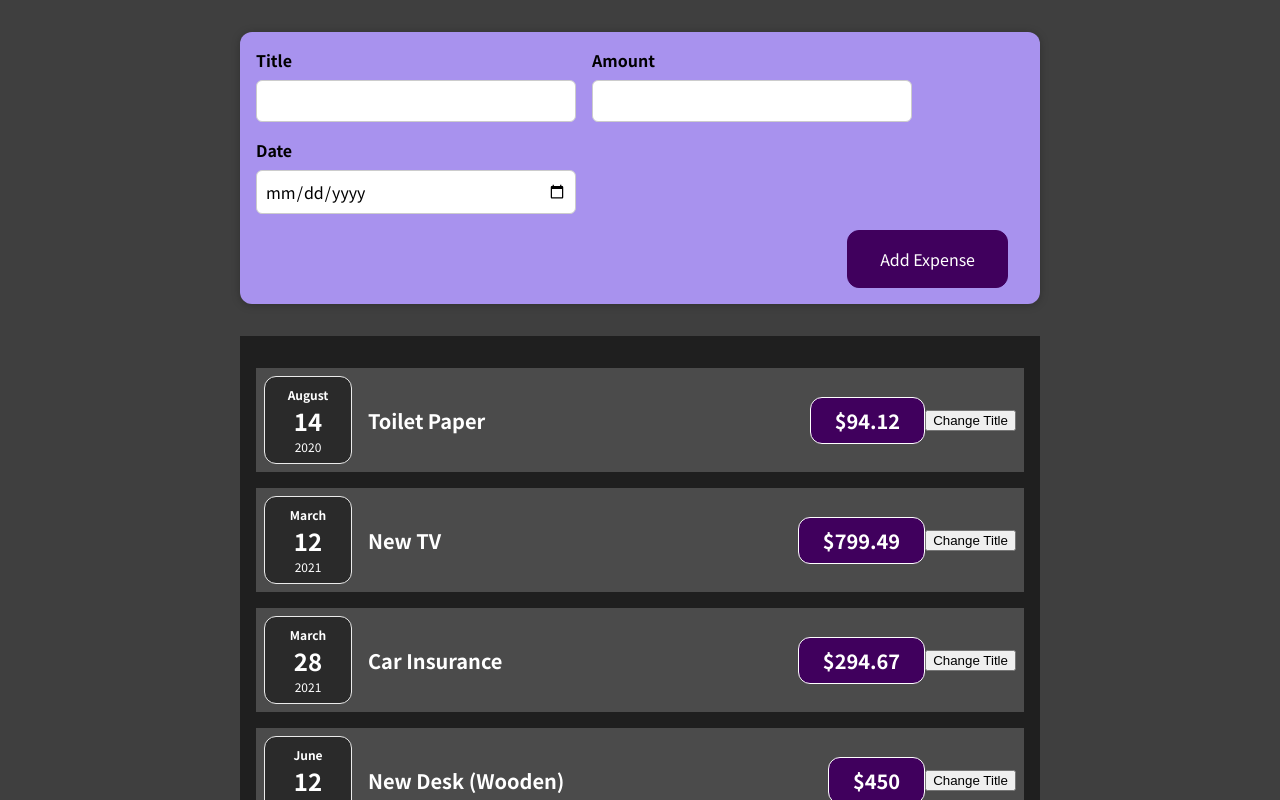
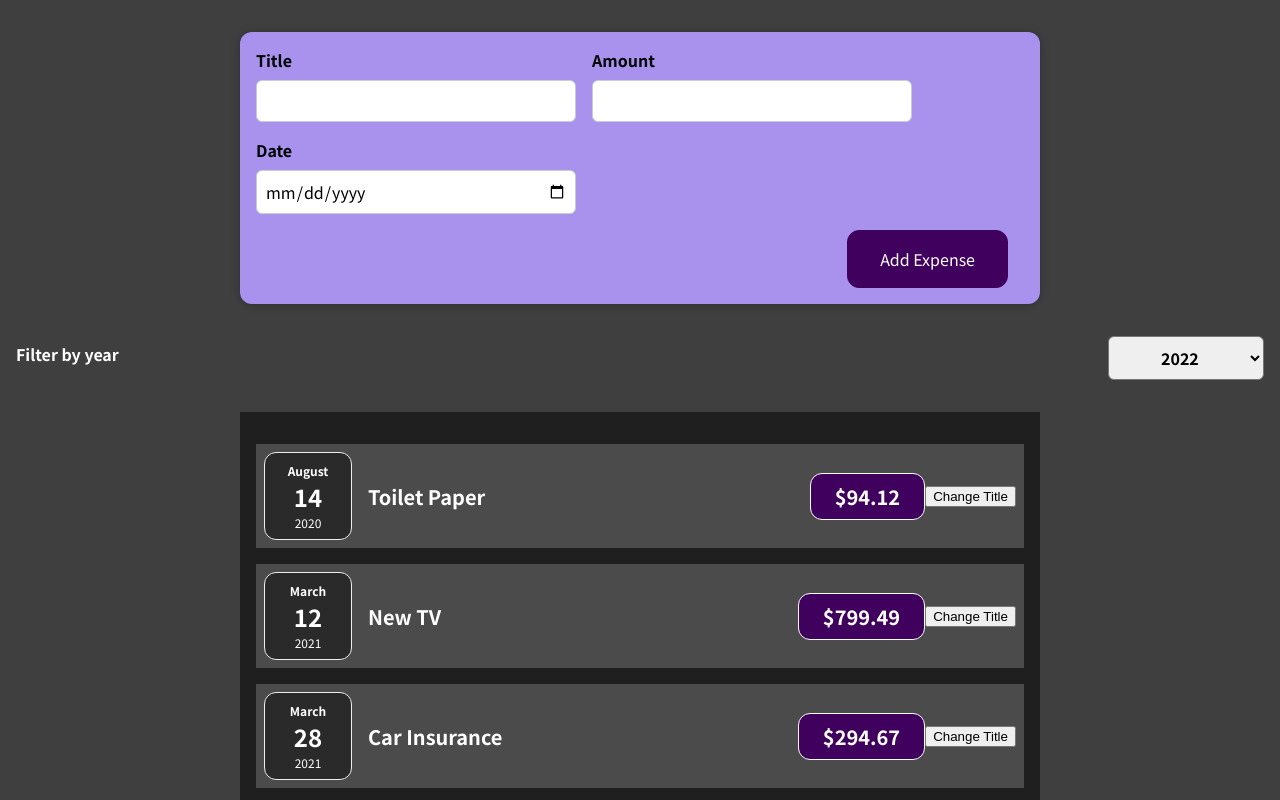
Before and after one commit to jaytula/react-complete-guide-v2, a React (Create React App) app in the folder react-basics/: page / in a window 1280 px wide. Shown: the top 800 px of the page. Built offline with nearby package versions, Linux system fonts and the light colour scheme.

Commit message:
Assignment 2 attempt

```diff
--- a/react-basics/src/components/Expenses/ExpenseFilter.tsx
+++ b/react-basics/src/components/Expenses/ExpenseFilter.tsx
@@ -1,17 +1,22 @@
-import React from 'react';
+import { ChangeEventHandler } from "react";
+import "./ExpenseFilter.css";
 
-import './ExpensesFilter.css';
-
-const ExpensesFilter = () => {
+const ExpensesFilter = ({
+  year,
+  onChangeYear,
+}: {
+  year: string;
+  onChangeYear: ChangeEventHandler<HTMLSelectElement>;
+}) => {
   return (
-    <div className='expenses-filter'>
-      <div className='expenses-filter__control'>
+    <div className="expenses-filter">
+      <div className="expenses-filter__control">
         <label>Filter by year</label>
-        <select>
-          <option value='2022'>2022</option>
-          <option value='2021'>2021</option>
-          <option value='2020'>2020</option>
-          <option value='2019'>2019</option>
+        <select value={year} onChange={onChangeYear}>
+          <option value="2022">2022</option>
+          <option value="2021">2021</option>
+          <option value="2020">2020</option>
+          <option value="2019">2019</option>
         </select>
       </div>
     </div>
--- a/react-basics/src/components/Expenses/Expenses.tsx
+++ b/react-basics/src/components/Expenses/Expenses.tsx
@@ -1,6 +1,8 @@
 import ExpenseItem from "./ExpenseItem";
 import "./Expenses.css";
 import Card from "../UI/Card";
+import ExpensesFilter from "./ExpenseFilter";
+import { ChangeEventHandler, useState } from "react";
 
 interface IExpense {
   id: string;
@@ -10,7 +12,15 @@ interface IExpense {
 }
 
 const Expenses = ({ items }: { items: IExpense[] }) => {
+  const [selectedYear, setSelectedYear] = useState<string>('');
+
+  const changeYearHandler: ChangeEventHandler<HTMLSelectElement> = (event) => {
+    setSelectedYear(event.target.value);
+  };
+
   return (
+    <div>
+      <ExpensesFilter year={selectedYear} onChangeYear={changeYearHandler} />
       <Card className="expenses">
         {items.map((expense) => (
           <ExpenseItem
@@ -21,6 +31,7 @@ const Expenses = ({ items }: { items: IExpense[] }) => {
           />
         ))}
       </Card>
+    </div>
   );
 };
 
```
Lines whose indentation alone changed are shown as unchanged.
